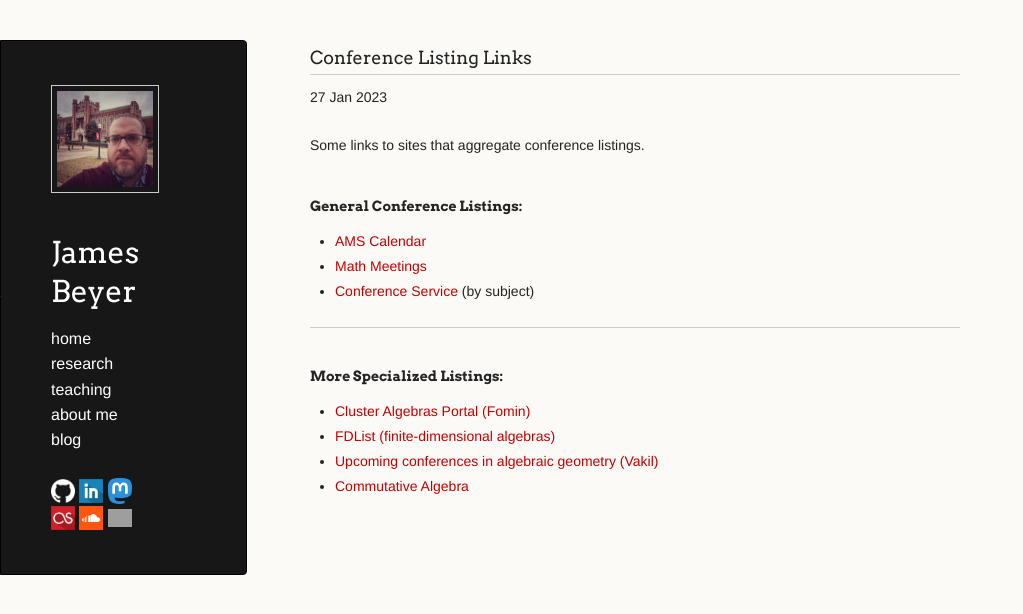
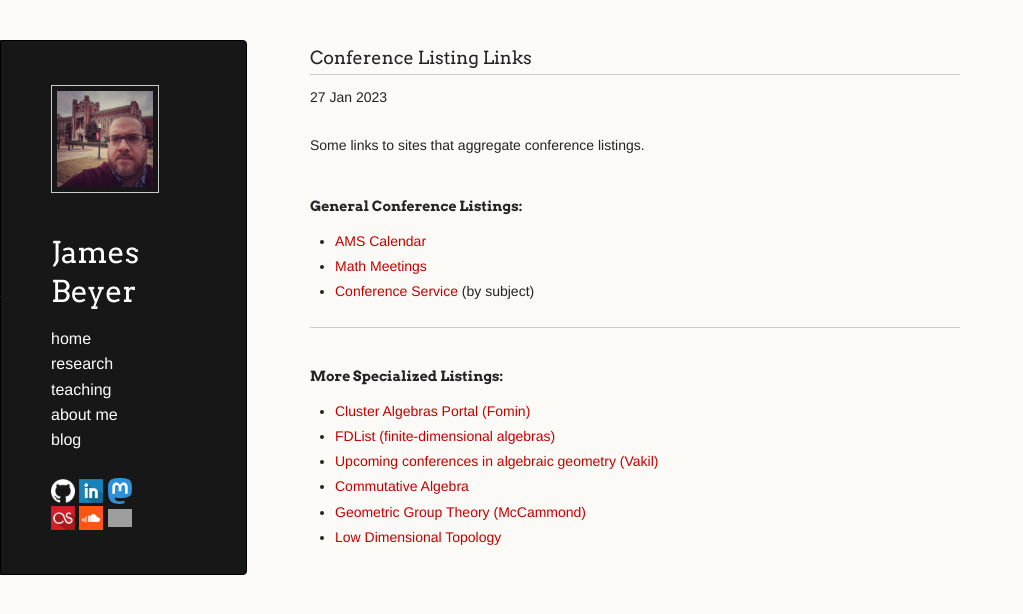
Before and after one commit to jebeyer/jebeyer.github.io, a Jekyll site: the page built from _posts/2023-01-27-conference_listings.md, in a window 1280 px wide. Shown: the top 614 px of the page, without its empty margins (0-1023 px from the left). Built offline with Jekyll 4.4.1, drawn with Linux system fonts in a browser that asks for light colours; a script that is not in the unit is left out; grey boxes are pictures that could not be loaded.

Commit message:
adding links

```diff
--- a/_posts/2023-01-27-conference_listings.md
+++ b/_posts/2023-01-27-conference_listings.md
@@ -20,3 +20,5 @@ Some links to sites that aggregate conference listings.
 * [FDList (finite-dimensional algebras)](https://fdlist.math.uni-bielefeld.de/t/welcome-to-fdlist/21)
 * [Upcoming conferences in algebraic geometry (Vakil)](https://math.stanford.edu/~vakil/conferences.html)
 * [Commutative Algebra](https://www.commalg.org/)
+* [Geometric Group Theory (McCammond)](https://web.math.ucsb.edu/~jon.mccammond/geogrouptheory/conferences.html)
+* [Low Dimensional Topology](https://ldtopology.wordpress.com/conferences/)
```
